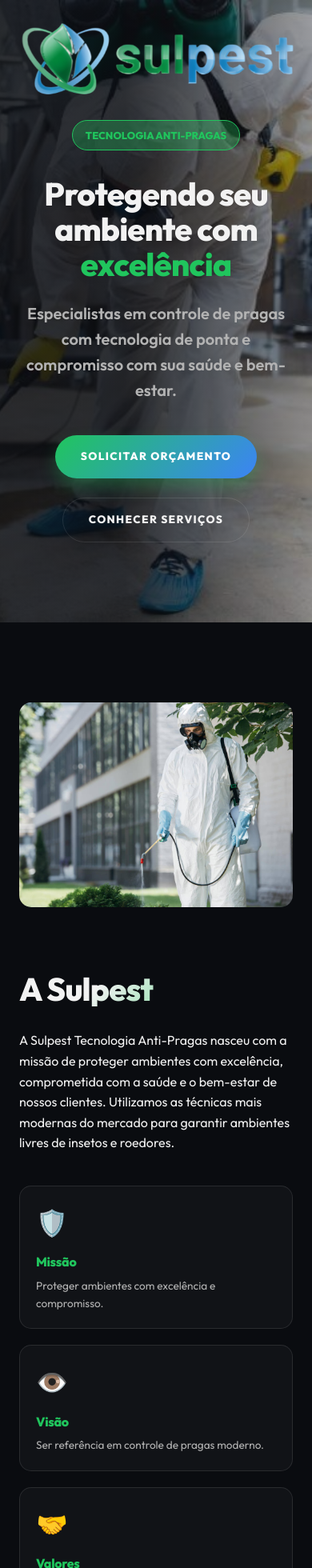
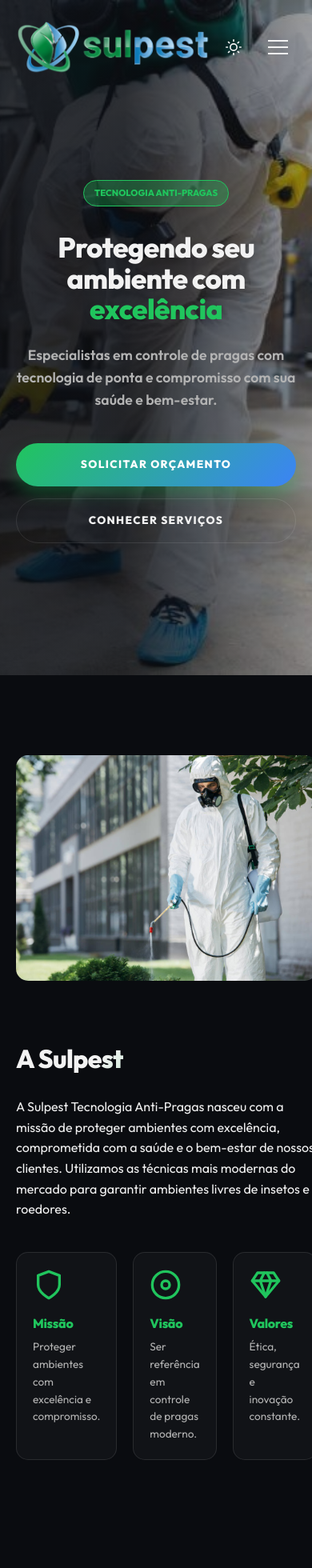
Before and after one commit to Juninho21/sulpest_site, a React (Vite) app: page / in a window 390 px wide. Shown: the top 1960 px of the page at 80% size. Built offline with nearby package versions, Linux system fonts and the light colour scheme.

Commit message:
Refino visual, responsividade mobile, novos ícones e otimização SEO/WhatsApp

```diff
--- a/index.html
+++ b/index.html
@@ -1,19 +1,39 @@
 <!doctype html>
 <html lang="pt-BR">
+
 <head>
   <meta charset="UTF-8" />
-    <link rel="icon" type="image/svg+xml" href="/vite.svg" />
+  <link rel="icon" type="image/png" href="/favicon.png" />
   <meta name="viewport" content="width=device-width, initial-scale=1.0" />
-    <title>Sulpest | Tecnologia Anti-Pragas e Controle de Pragas</title>
-    <meta name="description" content="Sulpest Tecnologia Anti-Pragas - Especialistas em controle de pragas urbano com tecnologia de ponta. Desinsetização, Desratização e Controle Integrado em Santa Bárbara do Sul - RS." />
-    <meta name="keywords" content="controle de pragas, desinsetização, desratização, sulpest, santa barbara do sul, veneno para barata, controle de ratos" />
-    <meta property="og:title" content="Sulpest | Tecnologia Anti-Pragas" />
-    <meta property="og:description" content="Protegendo seu ambiente com excelência. Controle de pragas moderno em Santa Bárbara do Sul." />
+  <title>Sulpest - Tecnologia Anti-Pragas</title>
+  <meta name="description"
+    content="Especialistas em controle de pragas com tecnologia de ponta. Protegendo seu ambiente com excelência e compromisso em Santa Bárbara do Sul e região." />
+  <meta name="keywords"
+    content="controle de pragas, desinsetização, desratização, sulpest, santa barbara do sul, controle de cupins, sanitização" />
+
+  <!-- WhatsApp & Social Media Sharing -->
+  <meta property="og:title" content="Sulpest - Tecnologia Anti-Pragas" />
+  <meta property="og:description"
+    content="Protegendo seu ambiente com excelência. Tecnologia de ponta no controle de pragas. Solicite um orçamento!" />
+  <meta property="og:image" content="/og-image.png" />
+  <meta property="og:image:secure_url" content="/og-image.png" />
+  <meta property="og:image:type" content="image/png" />
+  <meta property="og:image:width" content="1200" />
+  <meta property="og:image:height" content="630" />
   <meta property="og:type" content="website" />
   <meta property="og:url" content="https://www.sulpest.com.br" />
+  <meta property="og:site_name" content="Sulpest" />
+
+  <!-- Twitter -->
+  <meta name="twitter:card" content="summary_large_image" />
+  <meta name="twitter:title" content="Sulpest - Tecnologia Anti-Pragas" />
+  <meta name="twitter:description" content="Especialistas em controle de pragas com tecnologia de ponta." />
+  <meta name="twitter:image" content="/og-image.png" />
 </head>
+
 <body>
   <div id="root"></div>
   <script type="module" src="/src/main.jsx"></script>
 </body>
+
 </html>
--- a/src/components/About.jsx
+++ b/src/components/About.jsx
@@ -18,17 +18,31 @@ const About = () => {
 
                         <div className="values-grid">
                             <div className="value-item">
-                                <div className="icon">🛡️</div>
+                                <div className="icon">
+                                    <svg viewBox="0 0 24 24" fill="none" stroke="currentColor" strokeWidth="2" strokeLinecap="round" strokeLinejoin="round">
+                                        <path d="M12 22s8-4 8-10V5l-8-3-8 3v7c0 6 8 10 8 10z" />
+                                    </svg>
+                                </div>
                                 <h3>Missão</h3>
                                 <p>Proteger ambientes com excelência e compromisso.</p>
                             </div>
                             <div className="value-item">
-                                <div className="icon">👁️</div>
+                                <div className="icon">
+                                    <svg viewBox="0 0 24 24" fill="none" stroke="currentColor" strokeWidth="2" strokeLinecap="round" strokeLinejoin="round">
+                                        <circle cx="12" cy="12" r="10" /><circle cx="12" cy="12" r="3" />
+                                    </svg>
+                                </div>
                                 <h3>Visão</h3>
                                 <p>Ser referência em controle de pragas moderno.</p>
                             </div>
                             <div className="value-item">
-                                <div className="icon">🤝</div>
+                                <div className="icon">
+                                    <svg viewBox="0 0 24 24" fill="none" stroke="currentColor" strokeWidth="2" strokeLinecap="round" strokeLinejoin="round">
+                                        <path d="M6 3h12l4 6-10 12L2 9z" />
+                                        <path d="M11 3 8 9l4 12 4-12-3-6" />
+                                        <path d="M2 9h20" />
+                                    </svg>
+                                </div>
                                 <h3>Valores</h3>
                                 <p>Ética, segurança e inovação constante.</p>
                             </div>
--- a/src/components/Navbar.jsx
+++ b/src/components/Navbar.jsx
@@ -2,6 +2,7 @@ import React, { useState, useEffect } from 'react';
 
 const Navbar = ({ theme, toggleTheme }) => {
   const [scrolled, setScrolled] = useState(false);
+  const [isMenuOpen, setIsMenuOpen] = useState(false);
 
   useEffect(() => {
     const handleScroll = () => {
@@ -12,16 +13,21 @@ const Navbar = ({ theme, toggleTheme }) => {
   }, []);
 
   return (
-    <nav className={`navbar ${scrolled ? 'scrolled' : ''}`}>
+    <nav className={`navbar ${scrolled ? 'scrolled' : ''} ${isMenuOpen ? 'menu-open' : ''}`}>
       <div className="container nav-content">
         <div className="logo">
           <img src="/images/logo.png" alt="Sulpest Logo" className="navbar-logo" />
         </div>
-        <div className="nav-links">
-          <a href="#home">Home</a>
-          <a href="#about">A Empresa</a>
-          <a href="#services">Serviços</a>
-          <a href="#contact">Contato</a>
+
+        <div className={`nav-links ${isMenuOpen ? 'active' : ''}`}>
+          <a href="#home" onClick={() => setIsMenuOpen(false)}>Home</a>
+          <a href="#about" onClick={() => setIsMenuOpen(false)}>A Empresa</a>
+          <a href="#services" onClick={() => setIsMenuOpen(false)}>Serviços</a>
+          <a href="#contact" onClick={() => setIsMenuOpen(false)}>Contato</a>
+          <a href="https://wa.me/5554991384396" target="_blank" className="btn-cta mobile-only">WhatsApp</a>
+        </div>
+
+        <div className="nav-actions">
           <button className="theme-toggle" onClick={toggleTheme} aria-label="Toggle Theme">
             {theme === 'dark' ? (
               <svg viewBox="0 0 24 24" width="20" height="20" fill="none" stroke="currentColor" strokeWidth="2" strokeLinecap="round" strokeLinejoin="round">
@@ -33,7 +39,16 @@ const Navbar = ({ theme, toggleTheme }) => {
               </svg>
             )}
           </button>
-          <a href="https://wa.me/5554991384396" target="_blank" className="btn-cta">Orçamento Grátis</a>
+
+          <a href="https://wa.me/5554991384396" target="_blank" className="btn-cta desktop-only">Orçamento Grátis</a>
+
+          <button className="mobile-menu-btn" onClick={() => setIsMenuOpen(!isMenuOpen)} aria-label="Menu">
+            <div className={`hamburger ${isMenuOpen ? 'active' : ''}`}>
+              <span></span>
+              <span></span>
+              <span></span>
+            </div>
+          </button>
         </div>
       </div>
 
@@ -61,6 +76,12 @@ const Navbar = ({ theme, toggleTheme }) => {
           align-items: center;
         }
 
+        .nav-controls {
+          display: flex;
+          align-items: center;
+          gap: 1rem;
+        }
+
         .navbar-logo {
           height: 100px;
           width: auto;
@@ -82,6 +103,15 @@ const Navbar = ({ theme, toggleTheme }) => {
           align-items: center;
         }
 
+        .nav-actions {
+          display: flex;
+          align-items: center;
+          gap: 1.5rem;
+        }
+
+        .desktop-only { display: block; }
+        .mobile-only { display: none; }
+
         .nav-links a {
           font-weight: 600;
           font-size: 0.9rem;
@@ -101,11 +131,11 @@ const Navbar = ({ theme, toggleTheme }) => {
         }
 
         .theme-toggle {
-          background: var(--glass);
-          border: 1px solid var(--glass-border);
+          background: transparent;
+          border: none;
           color: var(--text);
-          width: 45px;
-          height: 45px;
+          width: 40px;
+          height: 40px;
           border-radius: 50%;
           display: flex;
           align-items: center;
@@ -129,15 +159,68 @@ const Navbar = ({ theme, toggleTheme }) => {
           box-shadow: 0 10px 20px var(--primary-glow);
         }
 
-        .btn-cta:hover {
-          transform: translateY(-3px);
-          box-shadow: 0 15px 30px var(--primary-glow);
+        .mobile-menu-btn {
+          display: none;
+          background: none;
+          border: none;
+          cursor: pointer;
+          padding: 10px;
+          z-index: 1001;
         }
 
-        @media (max-width: 768px) {
+        .hamburger span {
+          display: block;
+          width: 25px;
+          height: 2px;
+          background: var(--text);
+          margin: 6px 0;
+          transition: var(--transition);
+        }
+
+        .hamburger.active span:nth-child(1) { transform: translateY(8px) rotate(45deg); }
+        .hamburger.active span:nth-child(2) { opacity: 0; }
+        .hamburger.active span:nth-child(3) { transform: translateY(-8px) rotate(-45deg); }
+
+        @media (max-width: 992px) {
+          .mobile-menu-btn { display: block; }
+          .desktop-only { display: none; }
+          .mobile-only { display: block; }
+
+          .navbar-logo { height: 70px; }
+          .navbar.scrolled .navbar-logo { height: 60px; }
+
           .nav-links {
-            display: none;
+            position: fixed;
+            top: 0;
+            right: -100%;
+            width: 80%;
+            max-width: 300px;
+            height: 100vh;
+            background: var(--bg);
+            flex-direction: column;
+            justify-content: center;
+            padding: 40px;
+            transition: 0.5s;
+            box-shadow: -10px 0 30px rgba(0,0,0,0.5);
+            z-index: 1000;
+            gap: 2.5rem;
           }
+
+          .nav-links.active { right: 0; }
+
+          .btn-cta.mobile-only {
+            width: 100%;
+            text-align: center;
+            margin-top: 1rem;
+          }
+        }
+
+        @media (max-width: 480px) {
+           .theme-toggle {
+             width: 40px;
+             height: 40px;
+           }
+           .nav-actions { gap: 0.8rem; }
         }
       `}</style>
     </nav>
--- a/src/index.css
+++ b/src/index.css
@@ -302,8 +302,18 @@ section {
 }
 
 .value-item .icon {
-  font-size: 2rem;
-  margin-bottom: 15px;
+  width: 40px;
+  height: 40px;
+  color: var(--primary);
+  margin-bottom: 20px;
+  display: flex;
+  align-items: center;
+}
+
+.value-item:hover .icon {
+  transform: scale(1.1);
+  color: var(--secondary);
+  transition: var(--transition);
 }
 
 .value-item h3 {
@@ -529,13 +539,40 @@ section {
 
   .contact-wrapper {
     padding: 30px;
+    gap: 40px;
+  }
+
+  .footer-content {
+    text-align: center;
+    gap: 40px;
+  }
+
+  .footer-brand p {
+    margin-left: 0;
+    margin: 20px auto 0;
+  }
+
+  .social-icons {
+    justify-content: center;
   }
 }
 
 @media (max-width: 768px) {
   .hero {
-    height: auto;
-    padding: 150px 0 100px;
+    min-height: 100vh;
+    padding: 120px 0 60px;
+    display: flex;
+    align-items: center;
+  }
+
+  .hero h1 {
+    font-size: 2.8rem;
+    line-height: 1.1;
+  }
+
+  .hero p {
+    font-size: 1.1rem;
+    margin: 0 auto 2.5rem;
   }
 
   .hero-text {
@@ -544,10 +581,48 @@ section {
 
   .hero-btns {
     justify-content: center;
-    flex-wrap: wrap;
+    flex-direction: column;
+    gap: 15px;
   }
 
-  .values-grid {
+  .hero-btns .btn {
+    width: 100%;
+  }
+
+  .section-title h2 {
+    font-size: 2rem;
+  }
+
+  .services-grid {
     grid-template-columns: 1fr;
+    gap: 40px;
+  }
+
+  .service-card {
+    max-width: 400px;
+    margin: 0 auto;
+  }
+
+  .about-img {
+    height: 300px;
+  }
+
+  .contact-info h2 {
+    font-size: 2rem;
   }
 }
+
+@media (max-width: 480px) {
+  .container {
+    padding: 0 20px;
+  }
+
+  .hero h1 {
+    font-size: 2.2rem;
+  }
+
+  .badge {
+    font-size: 0.7rem;
+    padding: 0.4rem 0.8rem;
+  }
+}
```
Also changed, not shown: public/favicon.png (added), public/og-image.png (added). Lines whose indentation alone changed are shown as unchanged.
